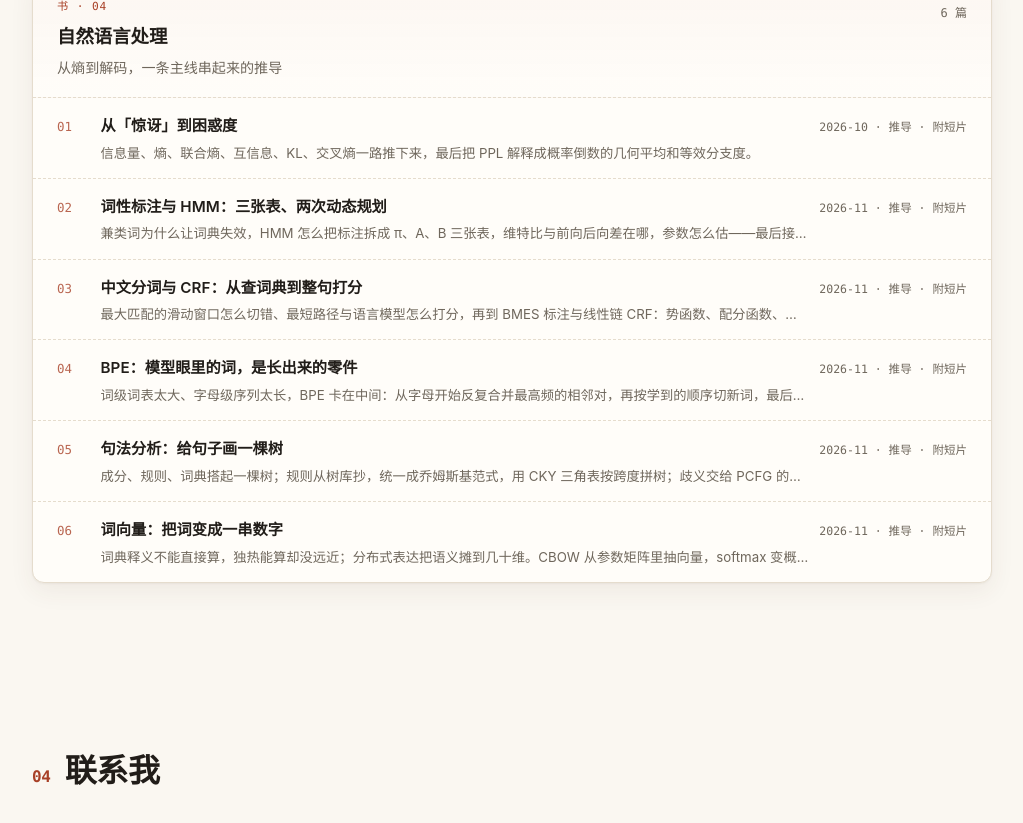
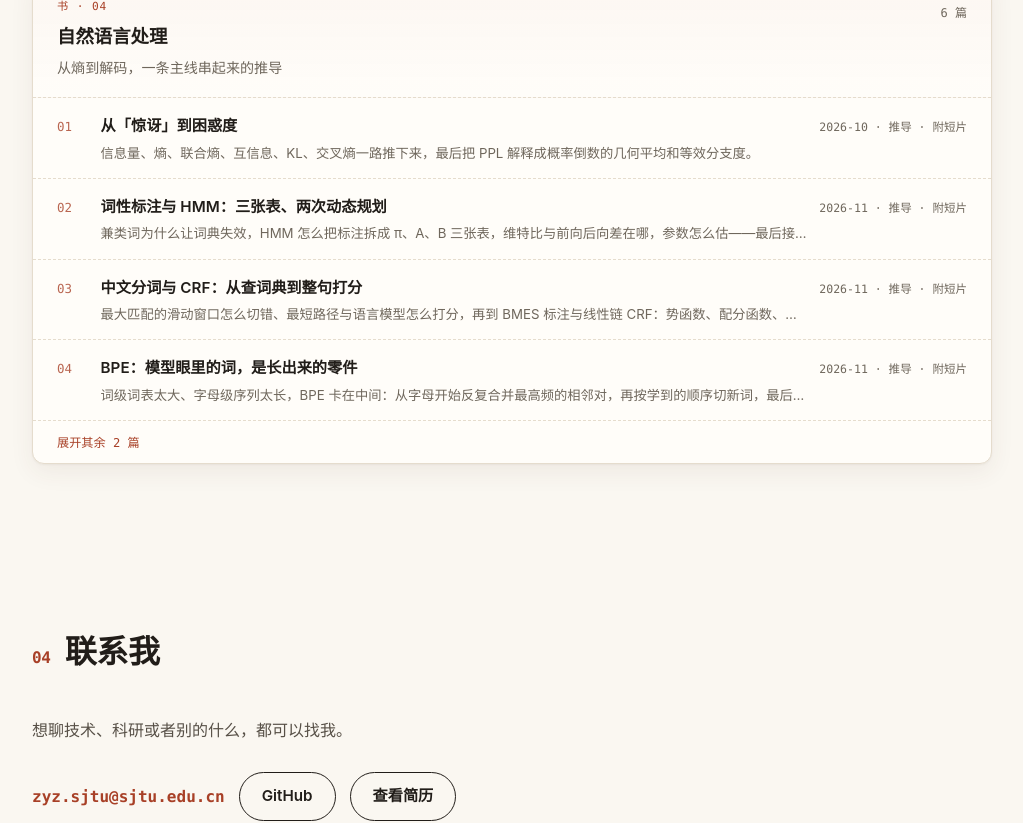
Before and after one commit to xiaoqing-t/xiaoqing-t.github.io, a React (Vite) app: page / in a window 1280 px wide. Shown: the part 3311-4134 px from the top of the page, without its empty margins (128-1151 px from the left). Built offline with nearby package versions, Linux system fonts and the light colour scheme.

Commit message:
feat: 首页书卡默认列 4 章，其余可展开
搜索或按书筛选时自动全展开，避免命中章节藏在折叠下。

```diff
--- a/src/components/Notes.tsx
+++ b/src/components/Notes.tsx
@@ -12,9 +12,17 @@ import { books } from '../data/site'
 
 const total = books.reduce((sum, book) => sum + book.notes.length, 0)
 
+// 书卡先列这么多章，其余折起来，主页不会随章节数一直变长
+const COLLAPSED = 4
+
 export default function Notes() {
   const [query, setQuery] = useState('')
   const [bookId, setBookId] = useState('all')
+  const [openBooks, setOpenBooks] = useState<string[]>([])
+
+  function toggleBook(id: string) {
+    setOpenBooks((prev) => (prev.includes(id) ? prev.filter((x) => x !== id) : [...prev, id]))
+  }
 
   const q = query.trim().toLowerCase()
 
@@ -98,7 +106,12 @@ export default function Notes() {
       </p>
 
       <Reveal className="books">
-        {visible.map(({ book, notes }) => (
+        {visible.map(({ book, notes }) => {
+          // 搜索或按书筛选时全展开，别把命中的章节藏在折叠下面
+          const expanded = filtering || openBooks.includes(book.id)
+          const listed = expanded ? notes : notes.slice(0, COLLAPSED)
+
+          return (
             <article className="book-card card" key={book.id}>
               <header className="book-head">
                 <div>
@@ -111,8 +124,8 @@ export default function Notes() {
                 <span className="book-count">{notes.length} 篇</span>
               </header>
 
-            <ol className="book-chapters">
-              {notes.map((note) => (
+              <ol className="book-chapters" id={`chapters-${book.id}`}>
+                {listed.map((note) => (
                   <li key={note.href}>
                     <a href={note.href}>
                       <span className="chapter-num">
@@ -127,8 +140,21 @@ export default function Notes() {
                   </li>
                 ))}
               </ol>
+
+              {!filtering && notes.length > COLLAPSED && (
+                <button
+                  type="button"
+                  className="chapters-toggle"
+                  aria-expanded={expanded}
+                  aria-controls={`chapters-${book.id}`}
+                  onClick={() => toggleBook(book.id)}
+                >
+                  {expanded ? '收起' : `展开其余 ${notes.length - COLLAPSED} 篇`}
+                </button>
+              )}
             </article>
-        ))}
+          )
+        })}
 
         {shown === 0 && (
           <div className="notes-empty card">
--- a/src/styles/global.css
+++ b/src/styles/global.css
@@ -405,6 +405,22 @@ a:hover { text-decoration: underline; }
   color: var(--ink-faint);
   white-space: nowrap;
 }
+/* 折叠条紧接着章节列表，整行可点，和上面的分隔虚线接上 */
+.chapters-toggle {
+  display: block;
+  width: 100%;
+  padding: 12px 24px;
+  border: 0;
+  border-top: 1px dashed var(--line);
+  background: transparent;
+  font-family: var(--mono);
+  font-size: 0.76rem;
+  color: var(--accent);
+  text-align: left;
+  cursor: pointer;
+  transition: background 0.15s, color 0.15s;
+}
+.chapters-toggle:hover { background: var(--bg-alt); }
 
 .notes-empty { padding: 32px 24px; text-align: center; color: var(--ink-faint); }
 .notes-empty p { margin-bottom: 12px; }
@@ -479,6 +495,7 @@ a:hover { text-decoration: underline; }
   .book-head { padding: 16px 18px 12px; }
   .book-chapters a { grid-template-columns: 1.6rem minmax(0, 1fr); padding: 12px 18px; }
   .chapter-meta { display: none; }
+  .chapters-toggle { padding: 12px 18px; }
 }
 
 @media (max-width: 560px) {
```
Lines whose indentation alone changed are shown as unchanged.
